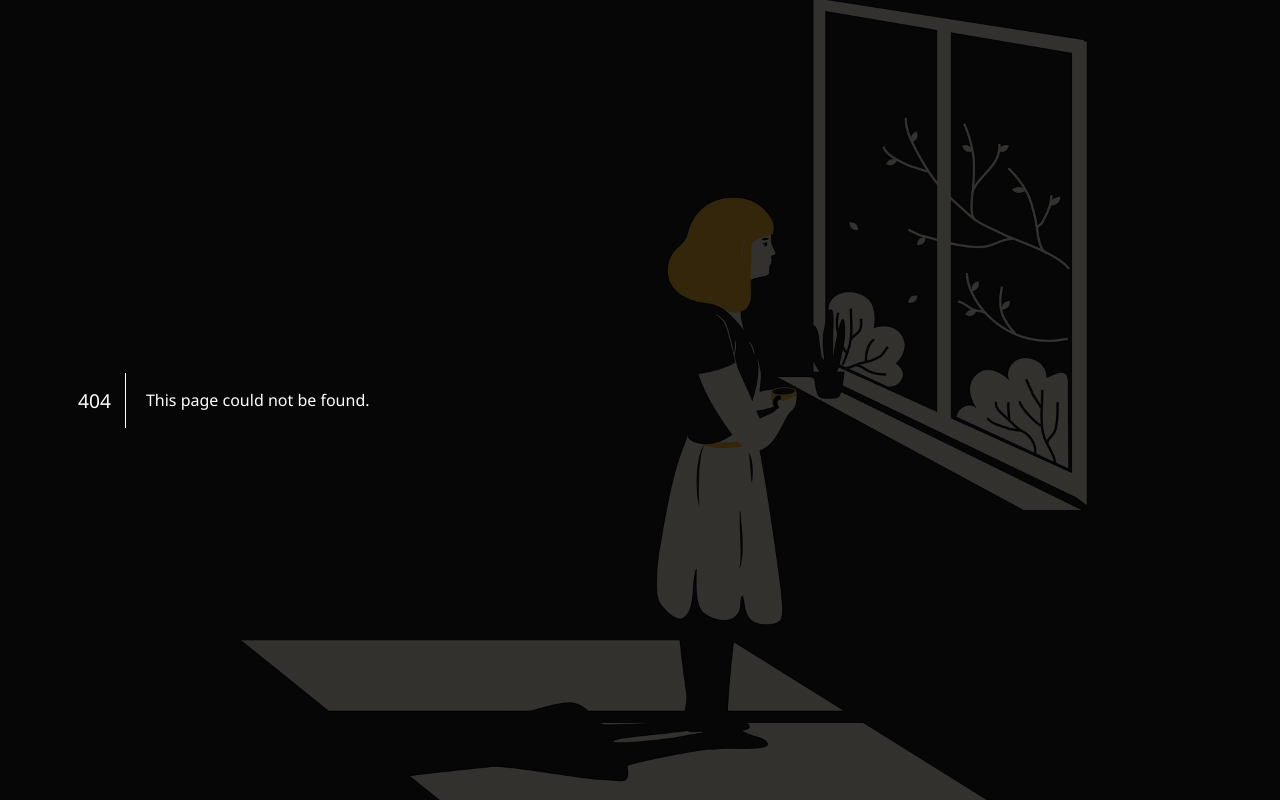
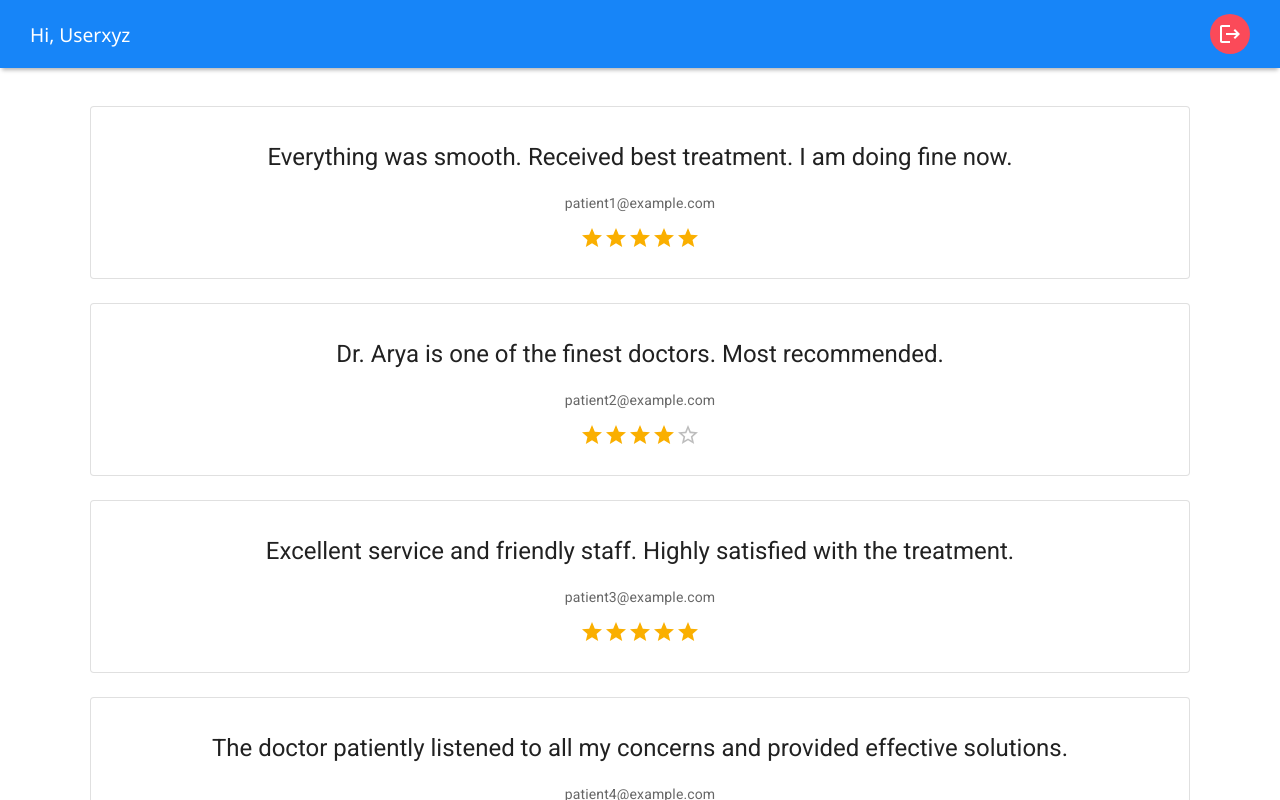
Before and after one commit to SandeepKrSuman/medcare, a React (Create React App) app: page /dashboard/admin/feedbacks in a window 1280 px wide. Before the commit this address had no page. Shown: the top 800 px of the page. Built offline with nearby package versions, Linux system fonts and the light colour scheme.

Commit message:
Feedback

```diff
--- a/src/App.js
+++ b/src/App.js
@@ -17,6 +17,7 @@ import Feedbacks from "./components/Dashboard/Patient/Feedbacks/Feedbacks";
 import DocList from "./components/Dashboard/Admin/DocList/DocList";
 import StaffList from "./components/Dashboard/Admin/StaffList/StaffList";
 import GenerateStats from "./components/Dashboard/Admin/GenerateStats/GenerateStats";
+import ViewFeedbacks from "./components/Dashboard/Admin/Feedbacks/ViewFeedbacks";
 
 function App() {
   return (
@@ -78,6 +79,11 @@ function App() {
           exact
           element={<GenerateStats />}
         />
+        <Route
+          path="/dashboard/admin/feedbacks"
+          exact
+          element={<ViewFeedbacks />}
+        />
 
         <Route path="/*" element={<Page404 />} />
       </Routes>
--- /dev/null
+++ b/src/components/Dashboard/Admin/Feedbacks/FeedbackCard.js
@@ -0,0 +1,26 @@
+import Card from "@mui/material/Card";
+import CardContent from "@mui/material/CardContent";
+import Typography from "@mui/material/Typography";
+import Rating from "@mui/material/Rating";
+
+export default function FeedbackCard(props) {
+  return (
+    <Card sx={{ maxWidth: "100%", textAlign: "center" }} variant="outlined">
+      <CardContent>
+        <br />
+        <Typography sx={{ mb: 2.5 }} variant="h5" component="div">
+          {props.feedback.review}
+        </Typography>
+        <Typography
+          sx={{ mb: 1.5, fontSize: 14 }}
+          color="text.secondary"
+          gutterBottom
+        >
+          {props.feedback.email}
+        </Typography>
+        <Rating name="read-only" value={props.feedback.rating} readOnly />
+        <br />
+      </CardContent>
+    </Card>
+  );
+}
--- /dev/null
+++ b/src/components/Dashboard/Admin/Feedbacks/ViewFeedbacks.js
@@ -0,0 +1,72 @@
+import React from "react";
+import { Grid } from "@mui/material";
+import Navbar from "../../../Navbar/Navbar";
+import styles from "./ViewFeedbacks.module.css";
+import FeedbackCard from "./FeedbackCard";
+
+const feedbacks = [
+  {
+    review:
+      "Everything was smooth. Received best treatment. I am doing fine now.",
+    rating: 5,
+    email: "patient1@example.com",
+  },
+  {
+    review: "Dr. Arya is one of the finest doctors. Most recommended.",
+    rating: 4,
+    email: "patient2@example.com",
+  },
+  {
+    review:
+      "Excellent service and friendly staff. Highly satisfied with the treatment.",
+    rating: 5,
+    email: "patient3@example.com",
+  },
+  {
+    review:
+      "The doctor patiently listened to all my concerns and provided effective solutions.",
+    rating: 4,
+    email: "patient4@example.com",
+  },
+  {
+    review:
+      "Great experience overall. The medical facility is clean and well-maintained.",
+    rating: 4,
+    email: "patient5@example.com",
+  },
+  {
+    review:
+      "I had a positive experience during my visit. The staff was courteous and attentive.",
+    rating: 5,
+    email: "patient6@example.com",
+  },
+  {
+    review:
+      "The treatment didn't work as expected. Disappointed with the results.",
+    rating: 2,
+    email: "patient7@example.com",
+  },
+  {
+    review:
+      "Lorem ipsum dolor sit amet, consectetur adipiscing elit. Nulla nec interdum neque. Curabitur eu varius est. Donec aliquet elit eu tempor pellentesque. Fusce pharetra neque vitae quam facilisis, ac lacinia elit ultricies. Pellentesque quis velit vel tortor iaculis facilisis vel et nisi. Vestibulum lobortis mi in lorem tempus, ac ultricies mi sodales.",
+    rating: 1,
+    email: "patient8@example.com",
+  },
+];
+
+export default function ViewFeedbacks() {
+  return (
+    <div className={styles.container}>
+      <Navbar />
+      <div className={styles.cardContainer}>
+        <Grid container spacing={3}>
+          {feedbacks.map((feedback, index) => (
+            <Grid key={index} item xs={12}>
+              <FeedbackCard feedback={feedback} />
+            </Grid>
+          ))}
+        </Grid>
+      </div>
+    </div>
+  );
+}
--- /dev/null
+++ b/src/components/Dashboard/Admin/Feedbacks/ViewFeedbacks.module.css
@@ -0,0 +1,30 @@
+.container {
+    display: flex;
+    flex-direction: column;
+    justify-content: flex-start;
+}
+
+.filterContainer {
+    width: 100%;
+    display: flex;
+    justify-content: center;
+    align-items: center;
+    padding: 40px 3%;
+}
+
+.cardContainer {
+    display: flex;
+    flex: 1;
+    justify-content: center;
+    align-items: center;
+    padding: 3% 7% 7% 7%;
+}
+
+@media screen and (max-width: 767px) {
+    .cardContainer {
+        max-width: 100%;
+        width: 100%;
+        padding-left: 3%;
+        padding-right: 3%;
+    }
+}
--- a/src/components/Dashboard/Patient/Feedbacks/FeedbackCard.js
+++ b/src/components/Dashboard/Patient/Feedbacks/FeedbackCard.js
@@ -36,6 +36,9 @@ export default function FeedbackCard(props) {
           value={feedbackText}
           id="fullWidth"
           autoComplete="off"
+          inputProps={{
+            maxLength: 280,
+          }}
           onChange={(event) => setFeedbackText(event.target.value)}
         />
         <CardActions disableSpacing>
```
